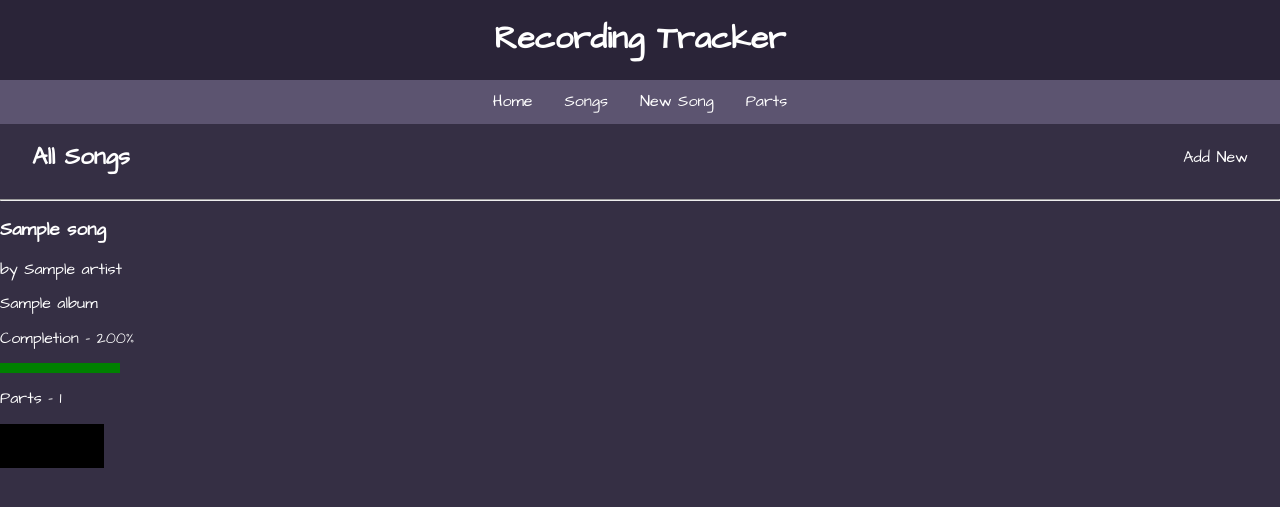
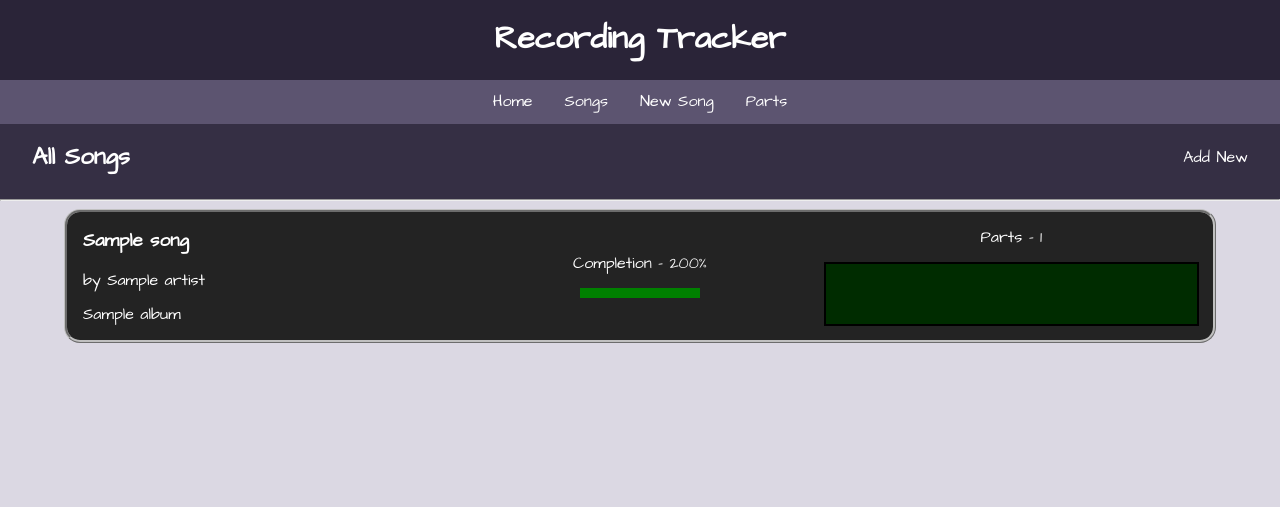
Before and after one commit to TimoHenderson/song_recording_tracker, a Flask app: page /songs in a window 1280 px wide. Shown: the top 507 px of the page. Run offline with Flask 2, Linux system fonts and the light colour scheme; a database or web service that is not in the repository returns one stand-in record (values such as "Sample title"); some libraries are stand-ins or nearby versions.

Commit message:
styled song card

```diff
--- a/recording_tracker/static/style.css
+++ b/recording_tracker/static/style.css
@@ -9,7 +9,7 @@
 body {
     font-family: 'Architects Daughter';
     color: var(--text-color);
-    background-color: var(--darker);
+    background-color: var(--light);
 }
 
 a {
@@ -58,6 +58,40 @@ hr {
     color: white;
 }
 
+.card-list {
+    display: flex;
+    flex-direction: column;
+    justify-content: flex-start;
+    width: 90%;
+    margin: auto;
+    gap: 1rem;
+}
+
+.song-card {
+    display: grid;
+    grid-template-columns: 1fr 1fr 1fr;
+    background-color: rgb(35, 35, 35);
+
+    justify-content: space-between;
+    padding-left: 1rem;
+    padding-right: 1rem;
+    border-style: ridge;
+    border-color: silver;
+    border-radius: 1rem;
+}
+
+.song-completion {
+    display: flex;
+    flex-direction: column;
+    justify-content: center;
+    align-items: center;
+    gap: 1rem;
+}
+
+.song-completion>p {
+    margin: 0;
+}
+
 .completion-bar-background {
     background-color: grey;
     height: 10px;
@@ -67,11 +101,18 @@ hr {
     align-items: center;
 }
 
+.song-parts-container {
+    display: flex;
+    flex-direction: column;
+    justify-content: flex-start;
+    align-items: center;
+}
+
 .part-meters-container {
     display: flex;
     justify-content: center;
     align-items: end;
-    width: 100px;
+    width: 100%;
     gap: 2px;
     background-color: black;
     padding: 2px;
@@ -81,12 +122,13 @@ hr {
     display: flex;
     flex-direction: column;
     width: 100%;
-    height: 40px;
+    margin: auto;
+    height: 60px;
 
 }
 
 .part-meter {
-
+    background-color: rgba(0, 128, 0, 0.345);
     width: 100%;
     height: 100%;
 
@@ -95,5 +137,3 @@ hr {
 .part-meter-on {
     background-color: green;
 }
-
-.completion-bar {}
--- a/recording_tracker/templates/songs/index.html
+++ b/recording_tracker/templates/songs/index.html
@@ -10,28 +10,22 @@
         <hr>
     </div>
 
+    <div class="card-list">
         {% for song in songs %}
-
-
+        <article>
             <a href="songs/{{ song.id }}">
+                <div class="song-card">
                     <div class="song-details">
                         <h3>{{ song.title }}</h3>
                         <p>by {{ song.artist }}</p>
                         <p>{{ song.album }}</p>
                     </div>
                     {% include 'songs/widgets/completion.html' %}
-        <div class="song-parts-container">
-            <p>Parts - {{ song.get_num_parts() }}
-            </p>
-            <div class="part-meters-container">
-                {% for part in song.parts %}
                     {% include 'songs/widgets/part-meter.html' %}
+                </div>
+            </a>
+        </article>
         {% endfor %}
     </div>
-        </div>
-    </a>
-
-
-    {% endfor %}
 </main>
 {% endblock content %}
--- a/recording_tracker/templates/songs/widgets/part-meter.html
+++ b/recording_tracker/templates/songs/widgets/part-meter.html
@@ -1,3 +1,12 @@
+<div class="song-parts-container">
+    <p>Parts - {{ song.get_num_parts() }}</p>
+    <div class="part-meters-container">
+        {% if song.parts %}
+
+
+
+
+        {% for part in song.parts %}
         <div class="single-part-meter">
             <div class="part-meter {% if part.status >= 5 %}part-meter-on{% endif %}"></div>
             <div class="part-meter {% if part.status >= 4 %}part-meter-on{% endif %}"></div>
@@ -5,3 +14,11 @@
             <div class="part-meter {% if part.status >= 2 %}part-meter-on{% endif %}"></div>
             <div class="part-meter {% if part.status >= 1 %}part-meter-on{% endif %}"></div>
         </div>
+        {% endfor %}
+        {% else %}
+        <div class="single-part-meter">
+            <div class="part-meter"></div>
+        </div>
+        {% endif %}
+    </div>
+</div>
```
Lines whose indentation alone changed are shown as unchanged.
